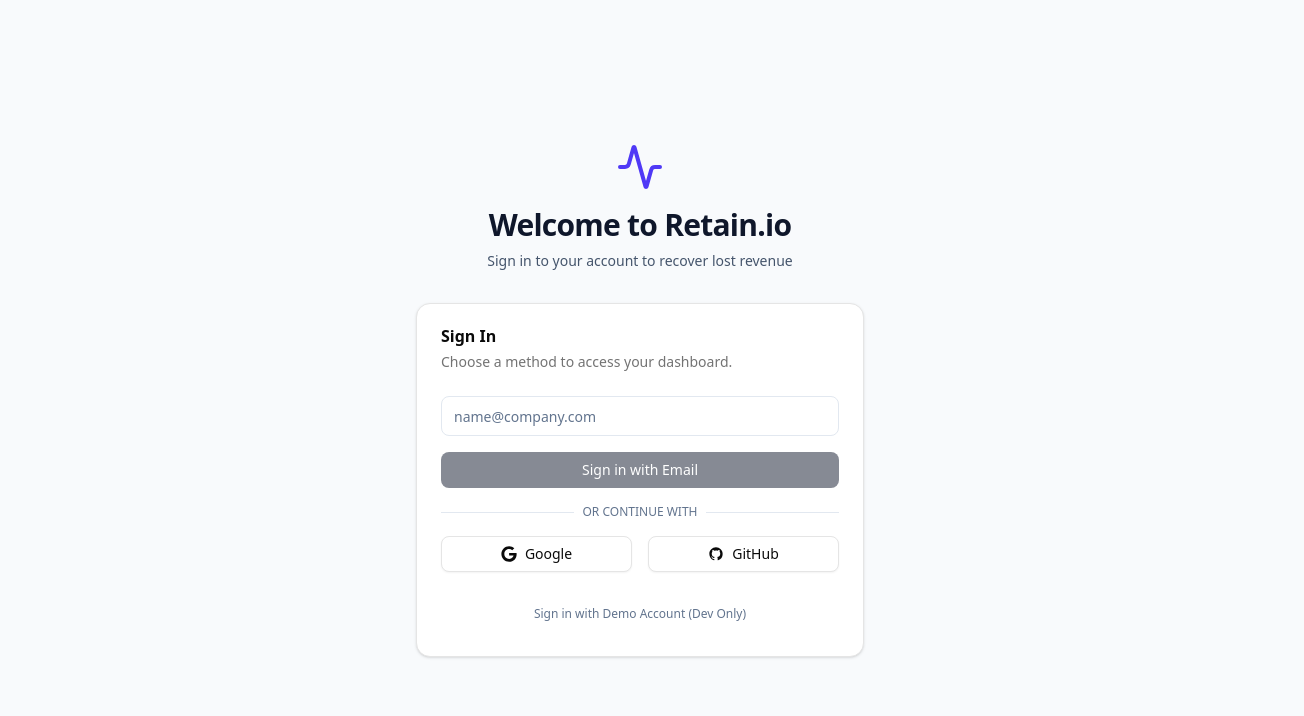
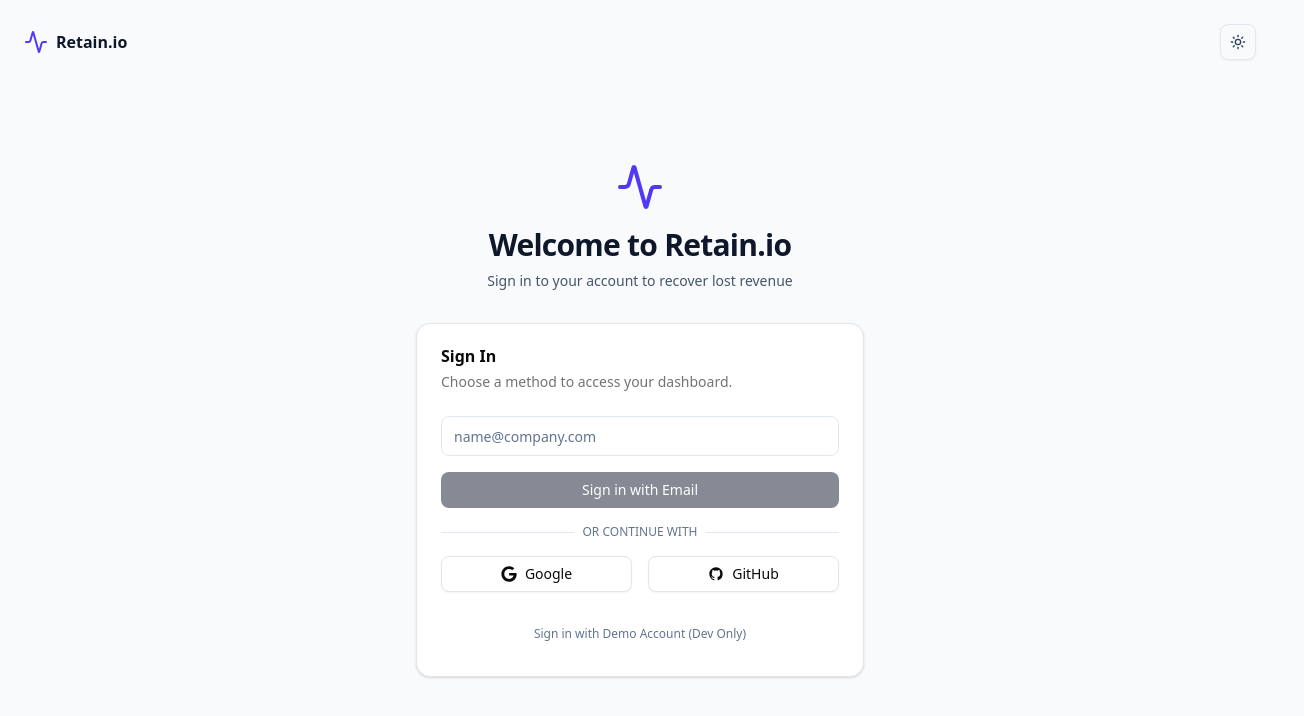
Before and after one commit to erkanrzgc/retain-io, a Next.js app: page /login in a window 1280 px wide. Shown: the top 716 px of the page, 1304 px wide, since content can reach past the window. Built offline with nearby package versions, Linux system fonts and the light colour scheme.

Commit message:
fix(ui): add mode toggle to login page

```diff
--- a/src/app/login/page.tsx
+++ b/src/app/login/page.tsx
@@ -6,6 +6,8 @@ import { Card, CardContent, CardDescription, CardHeader, CardTitle } from "@/com
 import { useState, Suspense } from "react";
 import { Activity } from "lucide-react";
 import { useSearchParams } from "next/navigation";
+import { ModeToggle } from "@/components/ui/mode-toggle";
+import Link from "next/link";
 
 function LoginContent() {
   const [isLoading, setIsLoading] = useState<false | 'google' | 'github' | 'credentials' | 'email'>(false);
@@ -46,14 +48,24 @@ function LoginContent() {
   };
 
   return (
-    <div className="flex min-h-screen items-center justify-center bg-slate-50 py-12 px-4 sm:px-6 lg:px-8">
-      <div className="w-full max-w-md space-y-8">
+    <div className="flex min-h-screen items-center justify-center bg-slate-50 dark:bg-slate-900 transition-colors duration-300 py-12 px-4 sm:px-6 lg:px-8 relative">
+      <div className="absolute top-6 left-6 right-6 flex justify-between items-center z-10 w-full max-w-7xl mx-auto">
+        <Link href="/" className="flex items-center gap-2">
+          <Activity className="h-6 w-6 text-indigo-600 dark:text-indigo-400" />
+          <span className="font-bold text-slate-900 dark:text-slate-50">Retain.io</span>
+        </Link>
+        <div className="mr-12">
+          <ModeToggle />
+        </div>
+      </div>
+
+      <div className="w-full max-w-md space-y-8 mt-10">
         <div className="flex flex-col items-center justify-center text-center">
-          <Activity className="h-12 w-12 text-indigo-600 mb-4" />
-          <h2 className="text-3xl font-bold tracking-tight text-slate-900">
+          <Activity className="h-12 w-12 text-indigo-600 dark:text-indigo-400 mb-4" />
+          <h2 className="text-3xl font-bold tracking-tight text-slate-900 dark:text-slate-50">
             Welcome to Retain.io
           </h2>
-          <p className="mt-2 text-sm text-slate-600">
+          <p className="mt-2 text-sm text-slate-600 dark:text-slate-300">
             Sign in to your account to recover lost revenue
           </p>
         </div>
```
